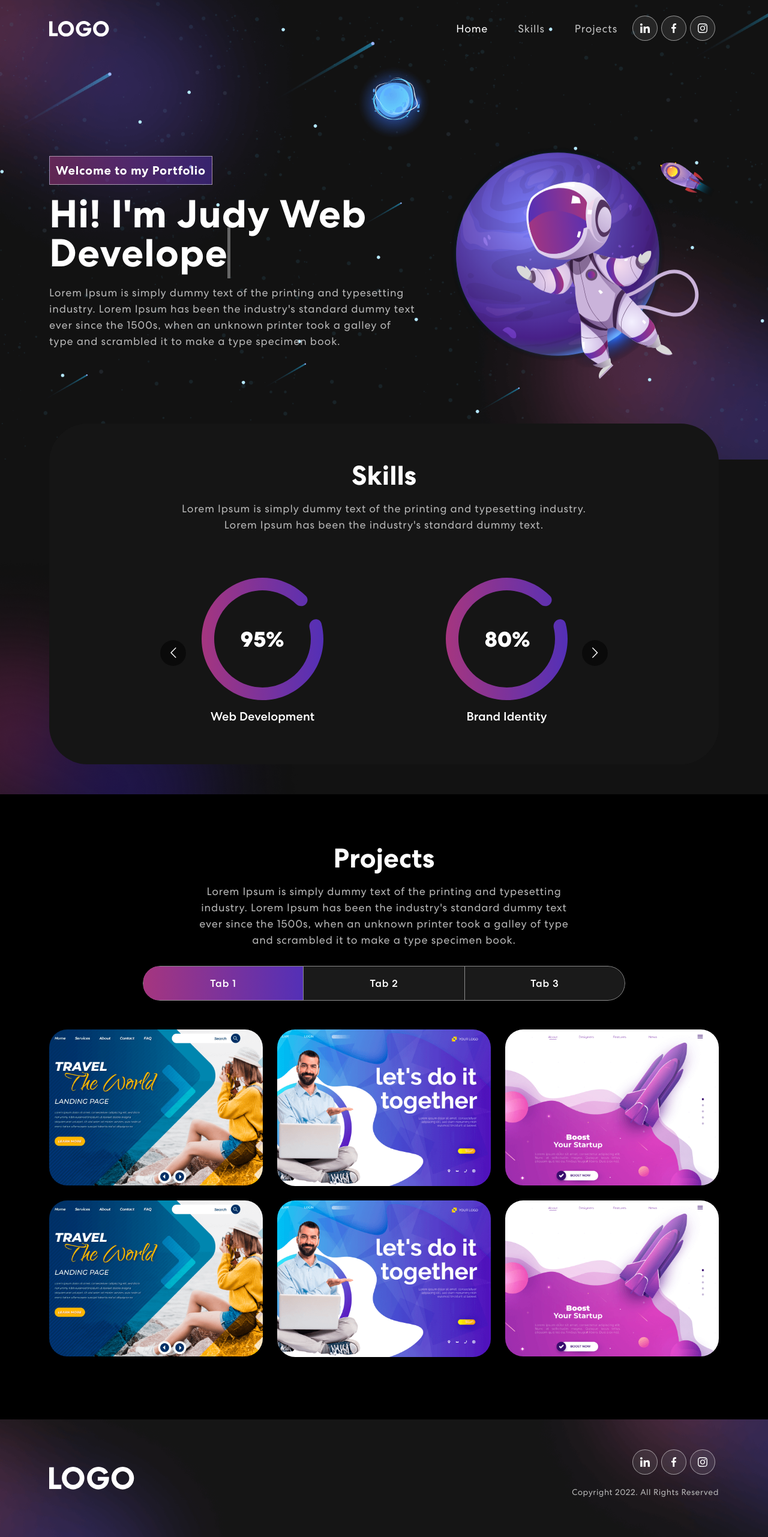
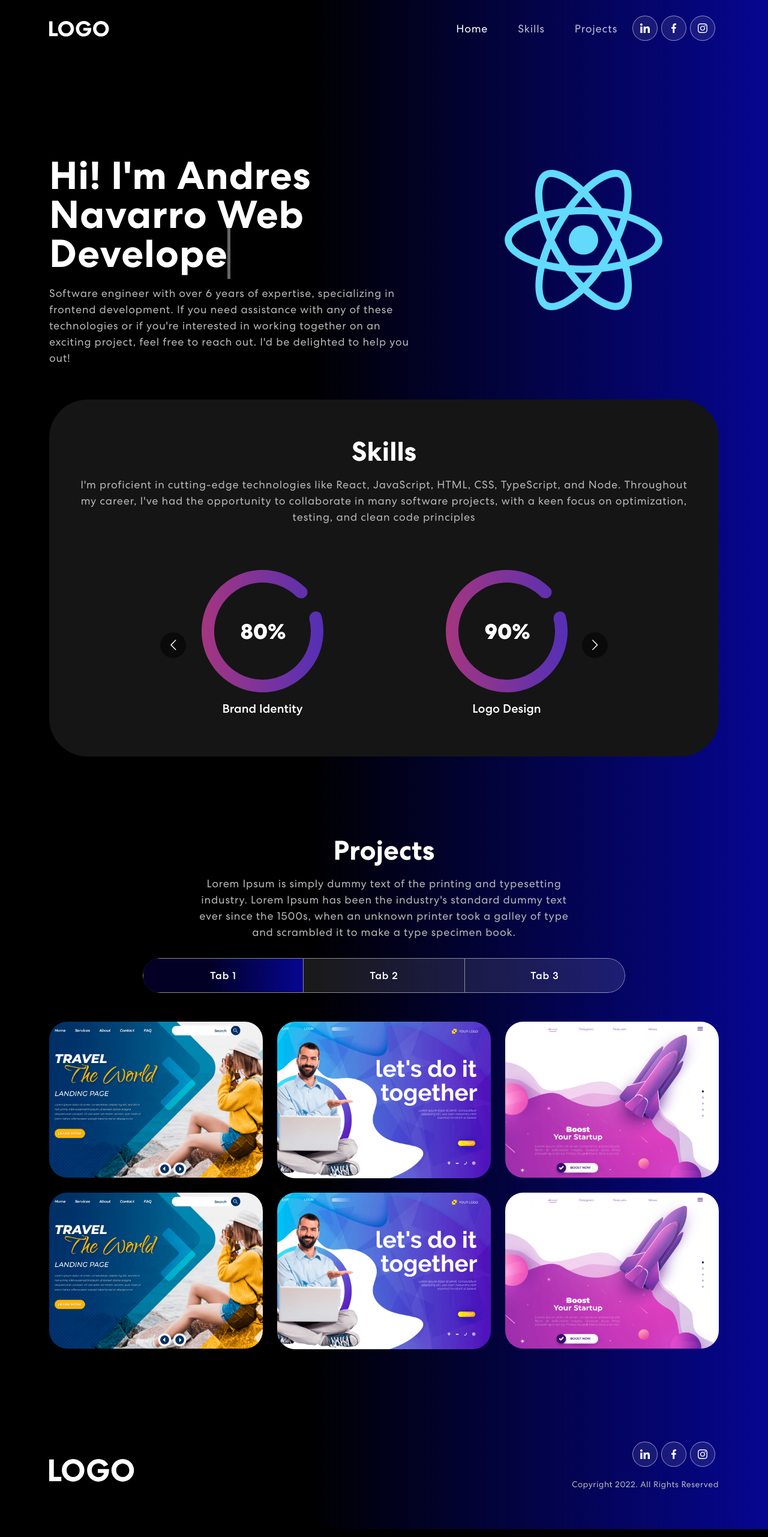
Before and after one commit to andresnavag93/website-2.0, a React (Vite) app: page / in a window 1280 px wide. Shown: the whole page at 60% size. Built offline with nearby package versions, Linux system fonts and the light colour scheme.

Commit message:
[Update] Change bg color of website

```diff
--- a/src/App.css
+++ b/src/App.css
@@ -31,9 +31,14 @@ body {
   font-weight: 400;
   overflow-x: hidden;
   position: relative;
-  background-color: #121212 !important;
+  background-color: rgba(0, 0, 0, 1) !important;
   color: #fff !important;
   font-family: 'Centra', sans-serif !important;
+  background: linear-gradient(
+    90deg,
+    rgba(0, 0, 0, 1) 40%,
+    rgba(6, 6, 145, 1) 100%
+  );
 }
 
 h1,
@@ -255,25 +260,13 @@ nav.navbar .navbar-toggler[aria-expanded='true'] .navbar-toggler-icon {
 .banner {
   margin-top: 0;
   padding: 260px 0 100px 0;
-  background-image: url('./assets/img/banner-bg.png');
-  background-position: top center;
-  background-size: cover;
-  background-repeat: no-repeat;
+  background: linear-gradient(
+    90deg,
+    rgba(0, 0, 0, 1) 40%,
+    rgba(6, 6, 145, 1) 100%
+  );
 }
-.banner .tagline {
-  font-weight: 700;
-  letter-spacing: 0.8px;
-  padding: 8px 10px;
-  background: linear-gradient(
-    90.21deg,
-    rgba(170, 54, 124, 0.5) -5.91%,
-    rgba(74, 47, 189, 0.5) 111.58%
-  );
-  border: 1px solid rgba(255, 255, 255, 0.5);
-  font-size: 20px;
-  margin-bottom: 16px;
-  display: inline-block;
-}
+
 .banner h1 {
   font-size: 65px;
   font-weight: 700;
@@ -329,6 +322,11 @@ nav.navbar .navbar-toggler[aria-expanded='true'] .navbar-toggler-icon {
 .skill {
   padding: 0 0 50px 0;
   position: relative;
+  background: linear-gradient(
+    90deg,
+    rgba(0, 0, 0, 1) 40%,
+    rgba(6, 6, 145, 1) 100%
+  );
 }
 .skill-bx {
   background: #151515;
@@ -369,7 +367,11 @@ nav.navbar .navbar-toggler[aria-expanded='true'] .navbar-toggler-icon {
 .project {
   padding: 80px 0;
   position: relative;
-  background-color: black;
+  background: linear-gradient(
+    90deg,
+    rgba(0, 0, 0, 1) 40%,
+    rgba(6, 6, 145, 1) 100%
+  );
 }
 .project h2 {
   font-size: 45px;
@@ -414,7 +416,11 @@ nav.navbar .navbar-toggler[aria-expanded='true'] .navbar-toggler-icon {
   position: absolute;
   width: 0;
   height: 100%;
-  background: linear-gradient(90.21deg, #aa367c -5.91%, #4a2fbd 111.58%);
+  background: linear-gradient(
+    90deg,
+    rgba(2, 0, 36, 1) 40%,
+    rgba(6, 6, 145, 1) 100%
+  );
   top: 0;
   left: 0;
   z-index: -1;
@@ -446,7 +452,11 @@ nav.navbar .navbar-toggler[aria-expanded='true'] .navbar-toggler-icon {
 }
 .proj-imgbx::before {
   content: '';
-  background: linear-gradient(90.21deg, #aa367c -5.91%, #4a2fbd 111.58%);
+  background: radial-gradient(
+    circle,
+    rgba(6, 6, 145, 1) 13%,
+    rgba(0, 0, 0, 1) 68%
+  );
   opacity: 0.85;
   position: absolute;
   width: 100%;
@@ -493,7 +503,11 @@ nav.navbar .navbar-toggler[aria-expanded='true'] .navbar-toggler-icon {
 
 /************ Projects Css ************/
 .contact {
-  background: linear-gradient(90.21deg, #aa367c -5.91%, #4a2fbd 111.58%);
+  background: radial-gradient(
+    circle,
+    rgba(6, 6, 145, 1) 13%,
+    rgba(23, 4, 8, 1) 68%
+  );
   padding: 60px 0 200px 0;
 }
 .contact img {
@@ -571,10 +585,11 @@ nav.navbar .navbar-toggler[aria-expanded='true'] .navbar-toggler-icon {
 .footer {
   /* margin-top: 10px; */
   padding: 50px 0;
-  background-image: url('./assets/img/footer-bg.png');
-  background-position: center center;
-  background-size: cover;
-  background-repeat: no-repeat;
+  background: linear-gradient(
+    90deg,
+    rgba(0, 0, 0, 1) 40%,
+    rgba(6, 6, 145, 1) 100%
+  );
 }
 .newsletter-bx {
   background: #ffffff;
@@ -600,7 +615,11 @@ nav.navbar .navbar-toggler[aria-expanded='true'] .navbar-toggler-icon {
 }
 .new-email-bx::before {
   content: '';
-  background: linear-gradient(90.21deg, #aa367c -5.91%, #4a2fbd 111.58%);
+  background: radial-gradient(
+    circle,
+    rgba(6, 6, 145, 1) 13%,
+    rgba(23, 4, 8, 1) 68%
+  );
   border-radius: 20px;
   position: absolute;
   z-index: -1;
@@ -629,7 +648,11 @@ nav.navbar .navbar-toggler[aria-expanded='true'] .navbar-toggler-icon {
   padding: 0 15px;
 }
 .new-email-bx button {
-  background: linear-gradient(90.21deg, #aa367c -5.91%, #4a2fbd 111.58%);
+  background: radial-gradient(
+    circle,
+    rgba(6, 6, 145, 1) 13%,
+    rgba(23, 4, 8, 1) 68%
+  );
   padding: 20px 65px;
   color: #fff;
   font-weight: 500;
--- a/src/components/Banner.jsx
+++ b/src/components/Banner.jsx
@@ -1,6 +1,6 @@
 import { useState, useEffect } from 'react'
 import { Container, Row, Col } from 'react-bootstrap'
-import headerImg from '../assets/img/header-img.svg'
+import headerImg from '../logo.svg'
 import 'animate.css'
 
 export const Banner = () => {
@@ -9,7 +9,11 @@ export const Banner = () => {
   const [text, setText] = useState('')
   const [delta, setDelta] = useState(300 - Math.random() * 100)
   const [index, setIndex] = useState(1)
-  const toRotate = ['Web Developer', 'Web Designer', 'UI/UX Designer']
+  const toRotate = [
+    'Web Developer',
+    'Software Engineer',
+    'Full Stack Developer',
+  ]
   const period = 2000
 
   useEffect(() => {
@@ -52,25 +56,26 @@ export const Banner = () => {
   return (
     <section className="banner" id="home">
       <Container>
-        <Row className="aligh-items-center">
+        <Row className="aligh-items-center opacity-1">
           <Col xs={12} md={6} xl={7}>
             <div className="animate__animated animate__fadeIn">
-              <span className="tagline">Welcome to my Portfolio</span>
+              {/* <span className="tagline">Welcome to my Portfolio</span> */}
               <h1>
-                {`Hi! I'm Judy`}{' '}
+                {`Hi! I'm Andres Navarro`}{' '}
                 <span
                   className="txt-rotate"
                   dataPeriod="1000"
-                  data-rotate='[ "Web Developer", "Web Designer", "UI/UX Designer" ]'
+                  data-rotate='[ "Web Developer", "Software Engineer", "Full Stack Developer" ]'
                 >
                   <span className="wrap">{text}</span>
                 </span>
               </h1>
               <p>
-                Lorem Ipsum is simply dummy text of the printing and typesetting
-                industry. Lorem Ipsum has been the industry's standard dummy
-                text ever since the 1500s, when an unknown printer took a galley
-                of type and scrambled it to make a type specimen book.
+                Software engineer with over 6 years of expertise, specializing
+                in frontend development. If you need assistance with any of
+                these technologies or if you're interested in working together
+                on an exciting project, feel free to reach out. I'd be delighted
+                to help you out!
               </p>
             </div>
           </Col>
--- a/src/components/Skills.jsx
+++ b/src/components/Skills.jsx
@@ -34,13 +34,17 @@ export const Skills = () => {
             <div className="skill-bx wow zoomIn">
               <h2>Skills</h2>
               <p>
-                Lorem Ipsum is simply dummy text of the printing and typesetting
-                industry.<br></br> Lorem Ipsum has been the industry's standard
-                dummy text.
+                I'm proficient in cutting-edge technologies like React,
+                JavaScript, HTML, CSS, TypeScript, and Node. Throughout my
+                career, I've had the opportunity to collaborate in many software
+                projects, with a keen focus on optimization, testing, and clean
+                code principles
               </p>
               <Carousel
                 responsive={responsive}
                 infinite={true}
+                autoPlay={true}
+                autoPlaySpeed={1000}
                 className="owl-carousel owl-theme skill-slider"
               >
                 <div className="item">
```
Also changed, not shown: src/assets/img/banner-bg-2.jpg (added).
